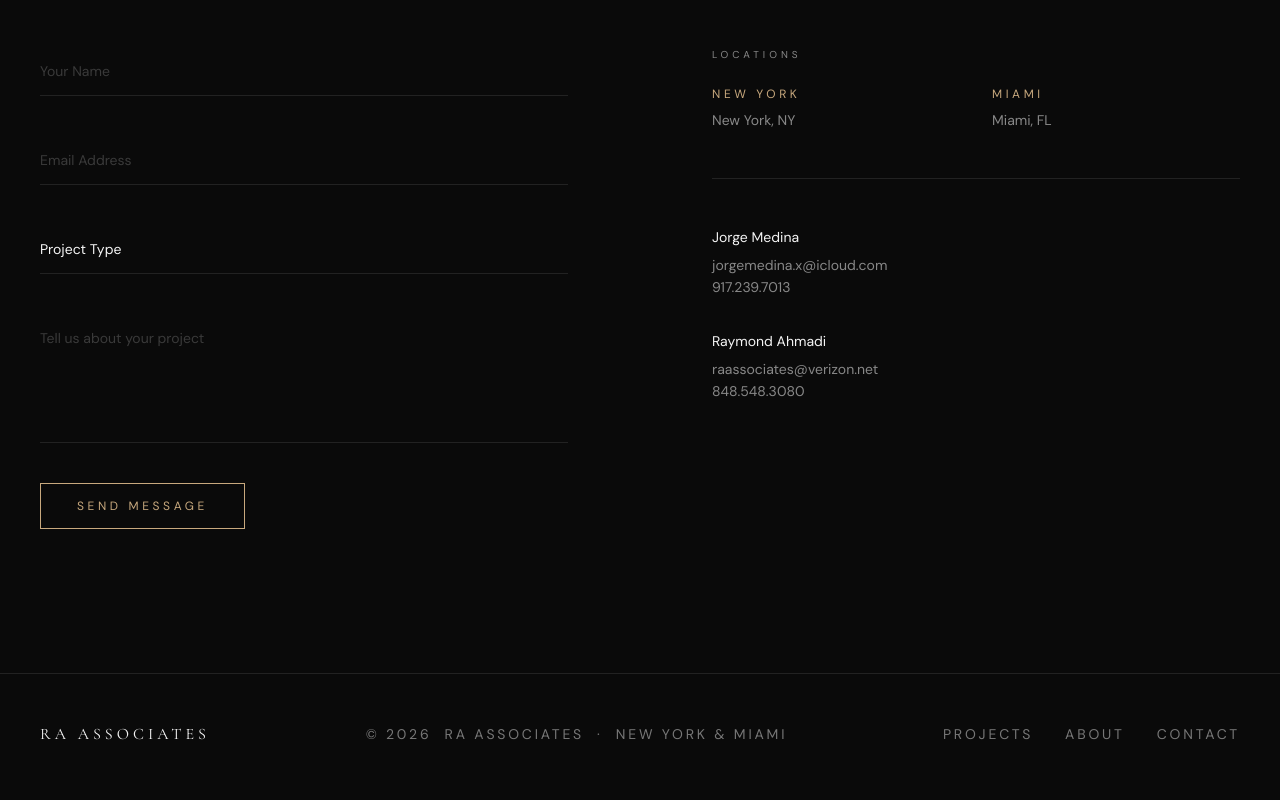
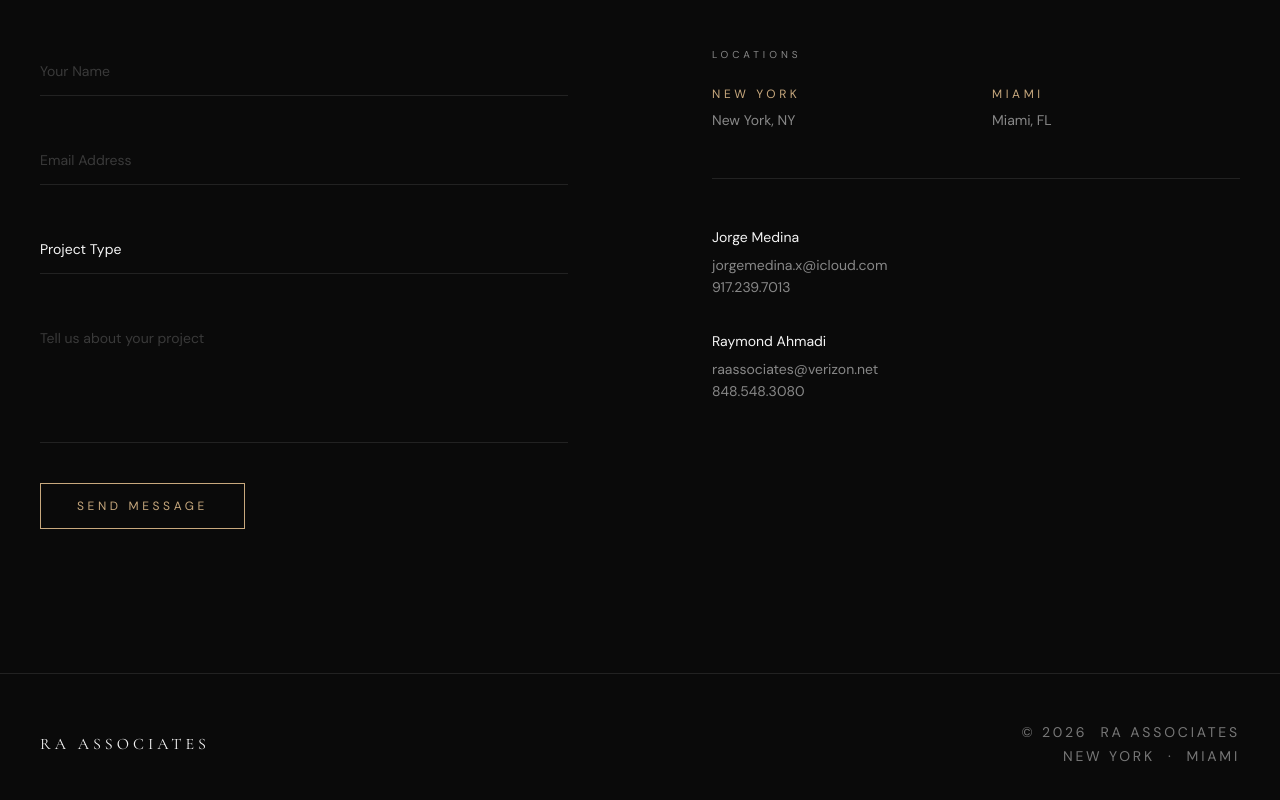
Before and after one commit to Thecityismine/raassociates, a Next.js app: page / in a window 1280 px wide. Shown: the part 4673-5473 px from the top of the page. Built offline with nearby package versions, Linux system fonts and the light colour scheme.

Commit message:
simplify footer: remove nav links, stack location below copyright

```diff
--- a/components/Footer.tsx
+++ b/components/Footer.tsx
@@ -5,7 +5,7 @@ export default function Footer() {
 
   return (
     <footer className="border-t border-divider py-12">
-      <div className="max-w-7xl mx-auto px-6 md:px-10 flex flex-col items-center gap-8 md:flex-row md:justify-between md:gap-6">
+      <div className="max-w-7xl mx-auto px-6 md:px-10 flex flex-col items-center gap-3 md:flex-row md:justify-between md:gap-6">
         <Link
           href="/"
           className="font-display text-base tracking-[0.25em] uppercase text-[#F5F5F5] hover:text-accent transition-colors"
@@ -13,30 +13,14 @@ export default function Footer() {
           RA Associates
         </Link>
 
-        <p className="text-sm tracking-[0.2em] uppercase text-[#777] text-center">
-          &copy; {year} &nbsp;RA Associates &nbsp;&middot;&nbsp; New York &amp; Miami
-        </p>
-
-        <nav className="flex gap-8">
-          <Link
-            href="/projects"
-            className="text-sm tracking-[0.2em] uppercase text-[#777] hover:text-[#F5F5F5] transition-colors"
-          >
-            Projects
-          </Link>
-          <a
-            href="#about"
-            className="text-sm tracking-[0.2em] uppercase text-[#777] hover:text-[#F5F5F5] transition-colors"
-          >
-            About
-          </a>
-          <a
-            href="#contact"
-            className="text-sm tracking-[0.2em] uppercase text-[#777] hover:text-[#F5F5F5] transition-colors"
-          >
-            Contact
-          </a>
-        </nav>
+        <div className="flex flex-col items-center gap-1 md:items-end">
+          <p className="text-sm tracking-[0.2em] uppercase text-[#777]">
+            &copy; {year} &nbsp;RA Associates
+          </p>
+          <p className="text-sm tracking-[0.2em] uppercase text-[#777]">
+            New York &nbsp;&middot;&nbsp; Miami
+          </p>
+        </div>
       </div>
     </footer>
   )
```
